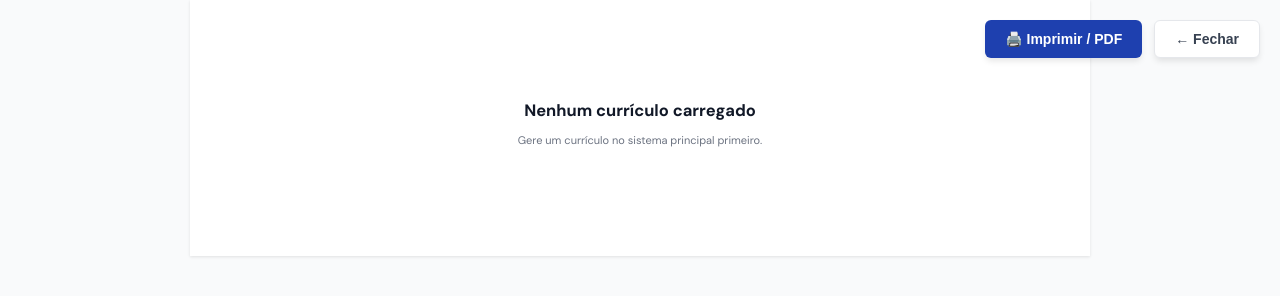
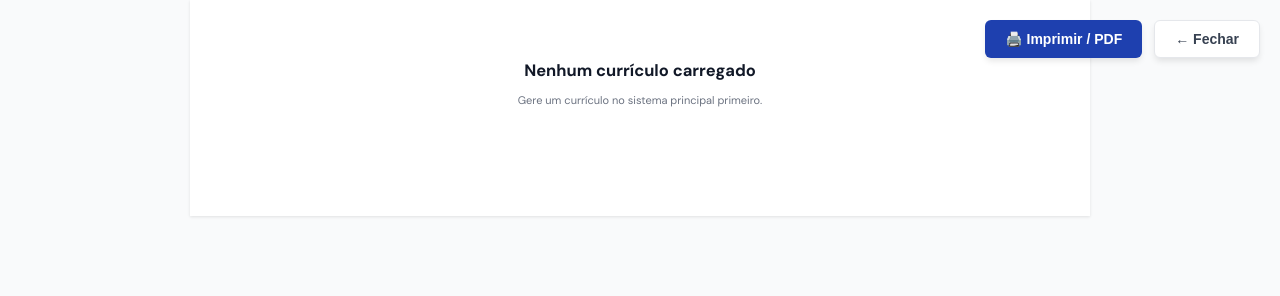
Before and after one commit to igor-rl/cv-generator, a website: page resume.html in a window 1280 px wide. Drawn offline with Linux system fonts and the light colour scheme.

Commit message:
feat: resume layout

```diff
--- a/assets/css/resume.css
+++ b/assets/css/resume.css
@@ -16,7 +16,7 @@ body {
   box-shadow: 0 1px 3px 0 rgb(0 0 0 / 0.1);
 }
 
-.resume-content { padding: 40px 52px 48px; }
+.resume-content { padding: 0 52px 48px; }
 
 .resume-header {
   text-align: center;
```
